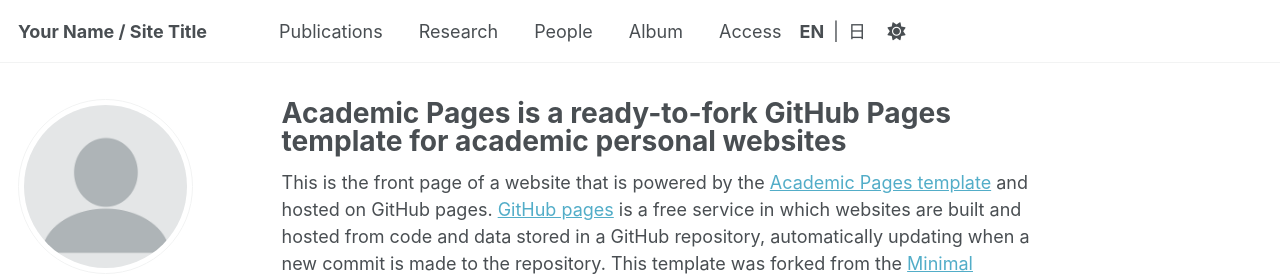
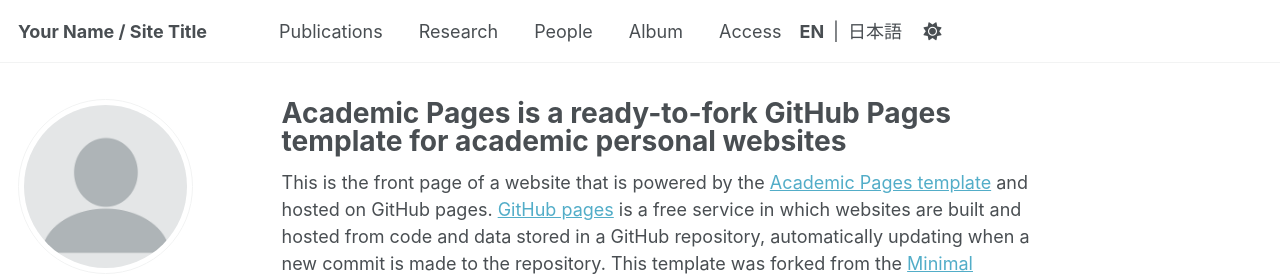
Before and after one commit to GDAC-Lab/gdac-lab.github.io, a Jekyll site: the page built from _pages/about.md, in a window 1280 px wide. Shown: the top 276 px of the page. Built offline with Jekyll 4.4.1, drawn with Linux system fonts in a browser that asks for light colours; some web fonts are replaced; a script that is not in the unit is left out.

Commit message:
Updates language switcher to display "日本語" instead of "日"

```diff
--- a/_includes/masthead.html
+++ b/_includes/masthead.html
@@ -15,7 +15,7 @@
             {% endif %}
             <li class="masthead__menu-item"><a href="{{ domain }}{{ link.url }}">{{ link.title }}</a></li>
           {% endfor %}
-          <li class="masthead__menu-item persist">{% if page.lang == 'ja' %}<a href="{{ page.url | replace: '/ja/', '/' }}" style="display: inline; text-decoration: none; margin: 0; padding: 0;">EN</a><span style="display: inline; margin: 0 0.5rem;">|</span><span style="display: inline; font-weight: bold;">日</span>{% elsif page.lang == 'en' %}<span style="display: inline; font-weight: bold;">EN</span><span style="display: inline; margin: 0 0.5rem;">|</span><a href="/ja{{ page.url }}" style="display: inline; text-decoration: none; margin: 0; padding: 0;">日</a>{% else %}<span style="display: inline; font-weight: bold;">EN</span><span style="display: inline; margin: 0 0.5rem;">|</span><a href="/ja/" style="display: inline; text-decoration: none; margin: 0; padding: 0;">日</a>{% endif %}</li>
+          <li class="masthead__menu-item persist">{% if page.lang == 'ja' %}<a href="{{ page.url | replace: '/ja/', '/' }}" style="display: inline; text-decoration: none; margin: 0; padding: 0; position: relative;">EN</a><span style="display: inline; margin: 0 0.5rem;">|</span><span style="display: inline; font-weight: bold;">日本語</span>{% elsif page.lang == 'en' %}<span style="display: inline; font-weight: bold;">EN</span><span style="display: inline; margin: 0 0.5rem;">|</span><a href="/ja{{ page.url }}" style="display: inline; text-decoration: none; margin: 0; padding: 0; position: relative;">日本語</a>{% else %}<span style="display: inline; font-weight: bold;">EN</span><span style="display: inline; margin: 0 0.5rem;">|</span><a href="/ja/" style="display: inline; text-decoration: none; margin: 0; padding: 0; position: relative;">日本語</a>{% endif %}</li>
           <li id="theme-toggle" class="masthead__menu-item persist tail">
             <a role="button" aria-labelledby="theme-icon"><i id="theme-icon" class="fa-solid fa-sun" aria-hidden="true" title="toggle theme"></i></a>
           </li>
```
